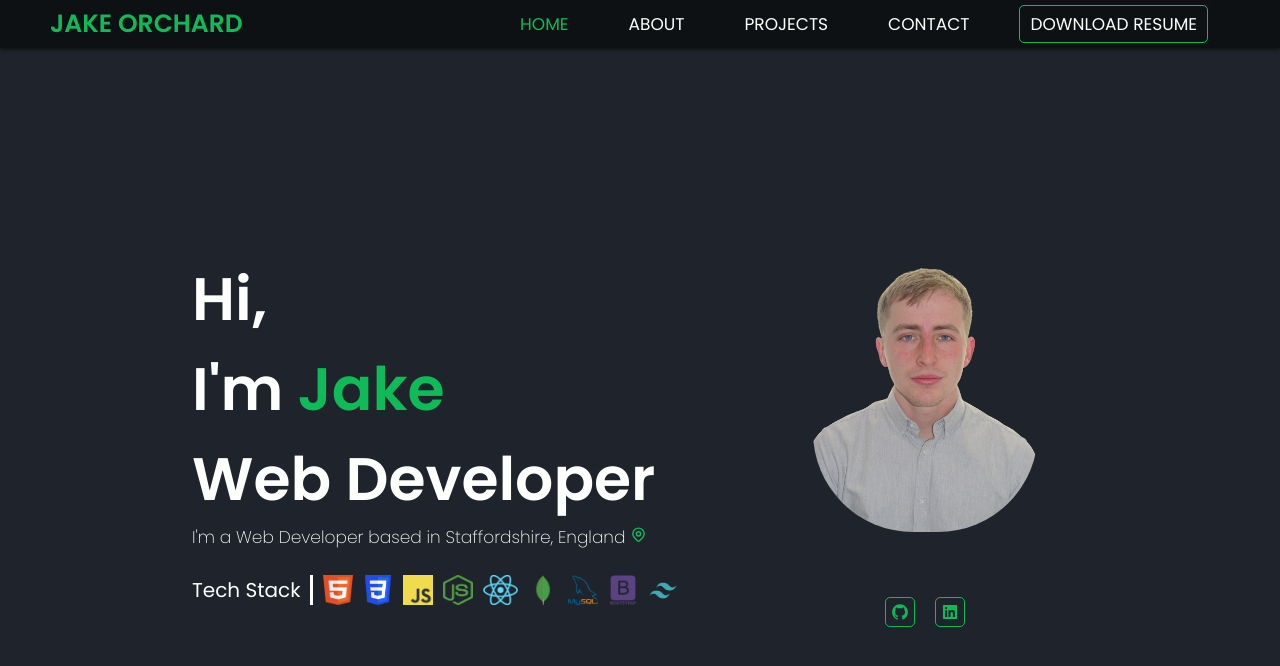
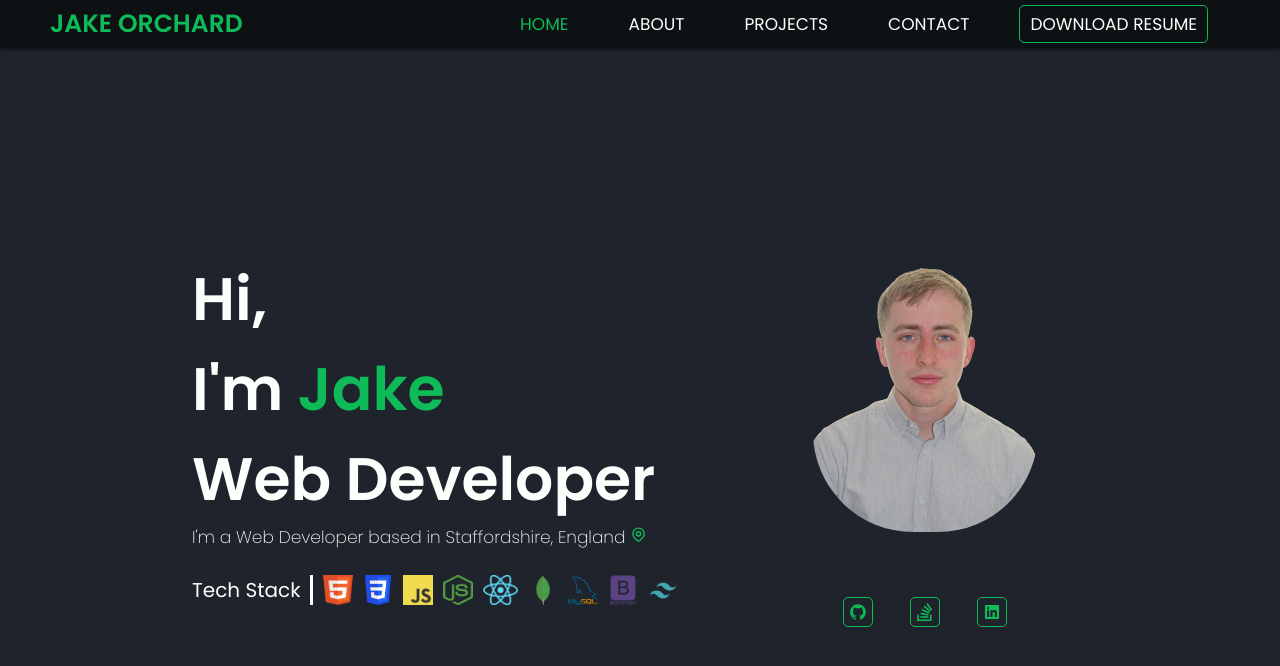
Before and after one commit to Jake-Orch/Portfolio-mk3, a React (Create React App) app: page /Portfolio-mk3 in a window 1280 px wide. Shown: the top 666 px of the page. Built offline with nearby package versions, Linux system fonts and the light colour scheme.

Commit message:
links made into component, stack overflow added

```diff
--- /dev/null
+++ b/src/components/Links/Links.jsx
@@ -0,0 +1,27 @@
+import React from "react";
+import { AiFillLinkedin, AiFillGithub } from "react-icons/ai";
+import {BsStackOverflow} from "react-icons/bs"
+import "./links.css";
+
+const Links = ({ cl }) => {
+  const handleMyGit = () => {
+    window.open("https://github.com/Jake-Orch");
+  };
+
+  const handleMyLinkedin = () => {
+    window.open("https://www.linkedin.com/in/jake-orchard-dev");
+  };
+
+  const handleMyStack = () => {
+    window.open("https://stackoverflow.com/users/21576331/jake-orchard");
+  };
+  return (
+    <div className={cl}>
+      <AiFillGithub title="GitHub" onClick={handleMyGit} />
+      <BsStackOverflow title="Stack Overflow" onClick={handleMyStack}/>
+      <AiFillLinkedin title="LinkedIn" onClick={handleMyLinkedin} />
+    </div>
+  );
+};
+
+export default Links;
--- a/src/components/Portrait/Portrait.jsx
+++ b/src/components/Portrait/Portrait.jsx
@@ -1,26 +1,15 @@
 import React from "react";
 import Me from "../../assets/me.png";
-import { AiFillLinkedin, AiFillGithub } from "react-icons/ai";
+import Links from "../Links/Links";
 import "./portrait.css";
 
 const Portrait = ({ cl }) => {
-
-  const handleMyGit = () => {
-    window.open("https://github.com/Jake-Orch")
-  }
-
-  const handleMyLinkedin = () => {
-    window.open("https://www.linkedin.com/in/jake-orchard-dev")
-  }
   return (
     <div className={cl}>
       <div className="home_portrait_container">
       <img className="home_portrait_image" src={Me} alt="portrait"></img>
       </div>
-      <div className="home_links">
-        <AiFillGithub title="GitHub" onClick={handleMyGit}/>
-        <AiFillLinkedin title="Linkedin" onClick={handleMyLinkedin}/>
-      </div>
+        <Links cl="home_links"/>
     </div>
   );
 };
--- a/src/components/Portrait/portrait.css
+++ b/src/components/Portrait/portrait.css
@@ -21,7 +21,7 @@
   display: flex;
   justify-content: space-around;
   height: 40px;
-  width: 100px;
+  width: 200px;
   margin-top: 25px;
 }
 
@@ -78,4 +78,9 @@
     height: 440px;
     margin-bottom: 60px;
   }
+
+  .home_links svg {
+    height: 35px;
+    width: 35px;
+  }
 }
--- a/src/components/index.js
+++ b/src/components/index.js
@@ -2,6 +2,7 @@ export {default as ContactMethod} from "./ContactMethod/ContactMethod";
 export {default as Form} from "./Form/Form";
 export {default as Header} from "./Header/Header";
 export {default as Info} from "./Info/Info";
+export {default as Links} from "./Links/Links";
 export {default as Navbar} from "./Navbar/Navbar";
 export {default as Portrait} from "./Portrait/Portrait";
 export {default as Project} from "./Project/Project"
```
Also changed, not shown: src/components/Links/links.css (added).
